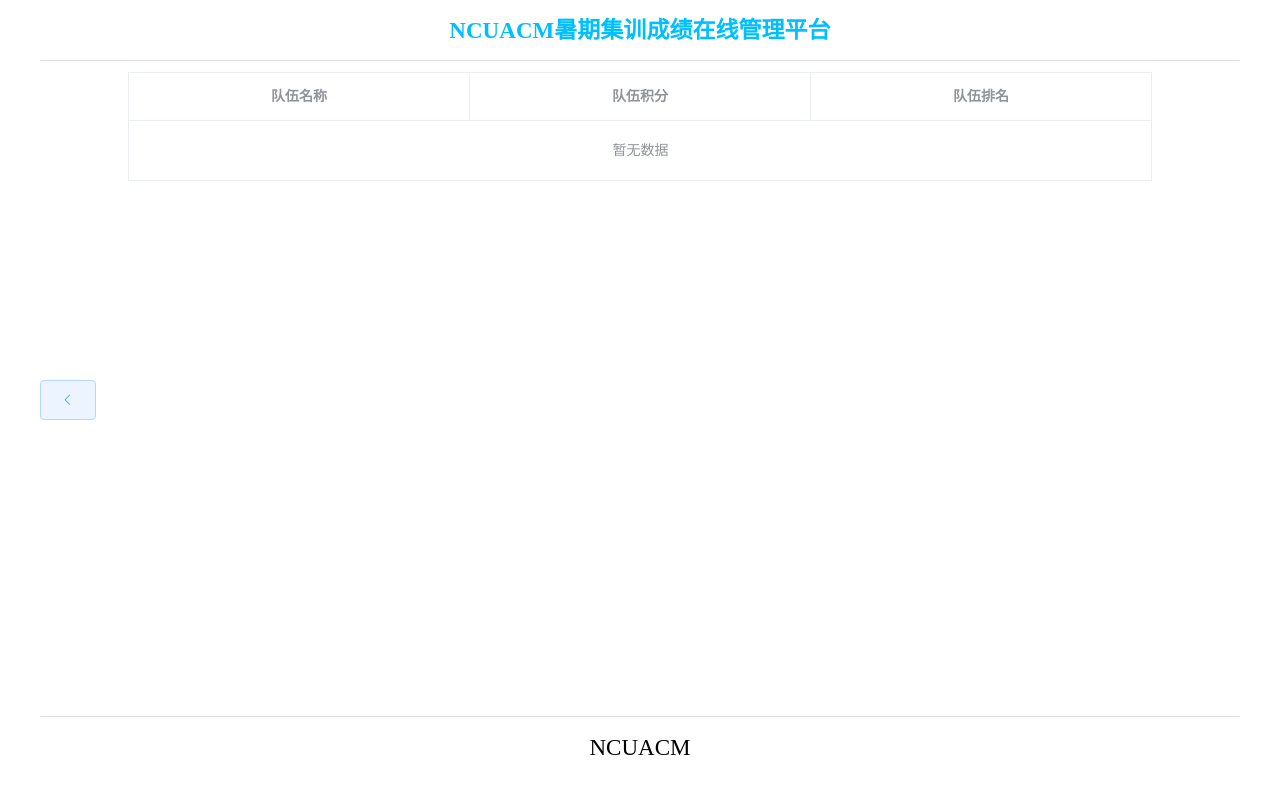
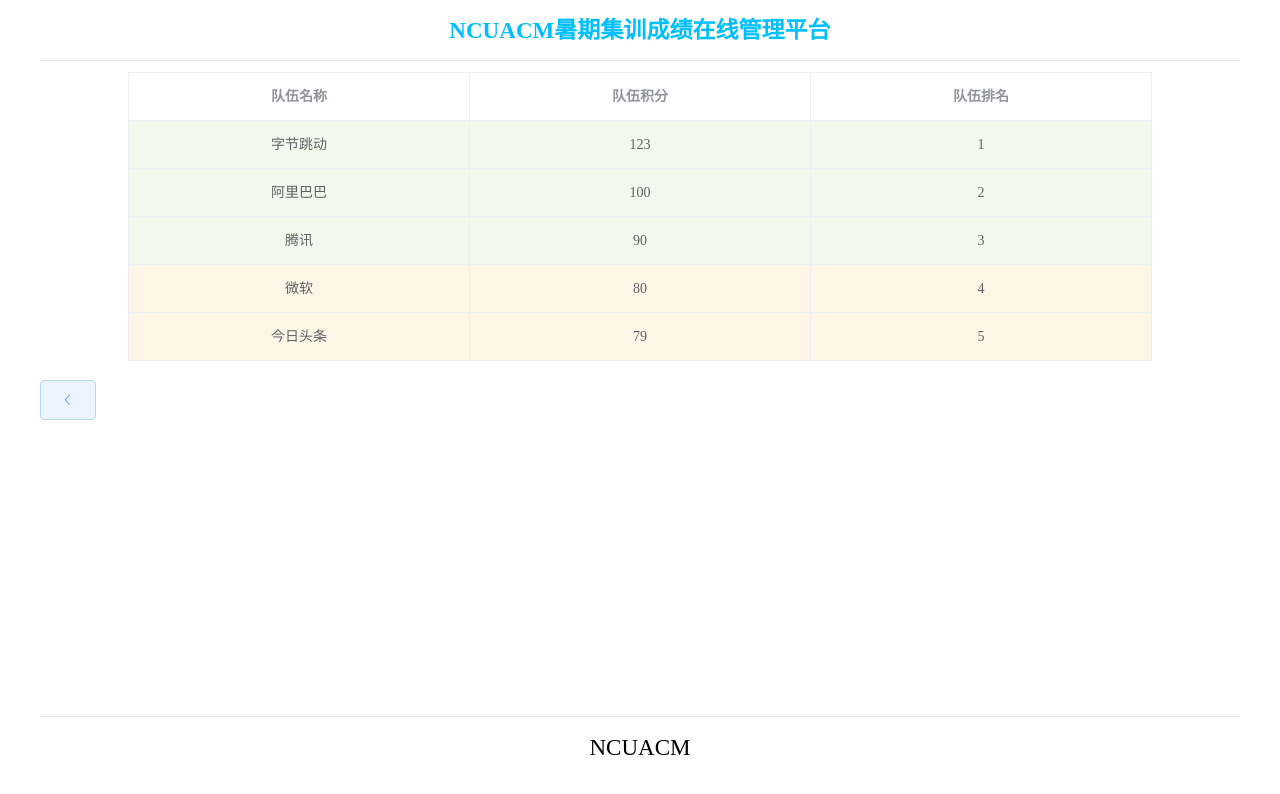
Before and after one commit to ncuacm/count-tool-fe, a Vue app: page /team/rank in a window 1280 px wide. Shown: the top 794 px of the page. Built offline with nearby package versions, Linux system fonts and the light colour scheme; what af-table-column would draw is missing.

Commit message:
:zap: 修复一些小问题

```diff
--- a/src/views/Rank.vue
+++ b/src/views/Rank.vue
@@ -8,13 +8,14 @@
         <el-table
           :data="tableData"
           border
-          style="width: 100%">
+          style="width: 100%"
+          :row-class-name="tableRowClassName">
           <el-table-column
             prop="name"
             label="队伍名称">
           </el-table-column>
           <el-table-column
-            prop="name"
+            prop="score"
             label="队伍积分">
           </el-table-column>
           <el-table-column
@@ -36,7 +37,27 @@
   components: {Head, Foot},
   data() {
     return {
-      tableData: []
+      tableData: [{
+        name: "字节跳动",
+        score: 123,
+        rank: 1,
+      },{
+        name: "阿里巴巴",
+        score: 100,
+        rank: 2,
+      },{
+        name: "腾讯",
+        score: 90,
+        rank: 3,
+      },{
+        name: "微软",
+        score: 80,
+        rank: 4,
+      },{
+        name: "今日头条",
+        score: 79,
+        rank: 5,
+      }]
     }
   },
   created() {
@@ -45,11 +66,32 @@
   methods: {
     getTeamRank() {
       // 请求后端接口获取队伍排行榜
+    },
+    tableRowClassName({row, rowIndex}) {
+      if (rowIndex < 3) {
+        return 'success-row';
+      } else {
+        return 'waring-row';
+      }
     }
   }
 }
 </script>
 
-<style scoped>
+<style>
+.el-table .waring-row {
+  background: oldlace;
+}
 
+.el-table .success-row {
+  background: #f0f9eb;
+}
+
+.el-table .second-row {
+  background: #409EFF;
+}
+
+.el-table .third-row {
+  background: #E6A23C;
+}
 </style>
--- a/src/views/admin/Platform.vue
+++ b/src/views/admin/Platform.vue
@@ -58,14 +58,7 @@
   },
   data() {
     return {
-      tableData: [{
-        name: '牛客竞赛',
-        // status为true表示上线，false表示下线
-        status: false,
-      },{
-        name: '杭电',
-        status: true,
-      }]
+      tableData: []
     }
   },
   created() {
```
